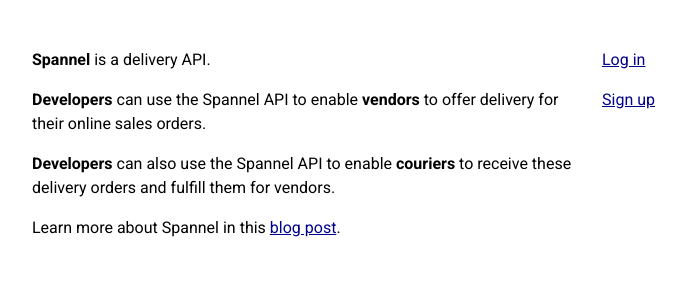
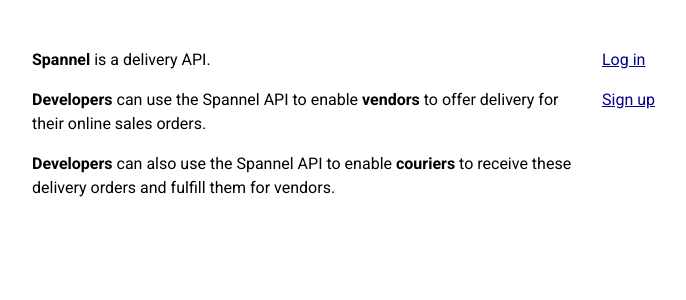
Before and after one commit to bneeland/spannel-api, a Django app: page / in a window 1280 px wide. Shown: the top 300 px of the page, without its empty margins (50-736 px from the left). Run offline with Django 3.2, Linux system fonts and the light colour scheme; some libraries are stand-ins or nearby versions.

Commit message:
Changed text on home page

```diff
--- a/web/front/templates/front/home_view.html
+++ b/web/front/templates/front/home_view.html
@@ -14,7 +14,6 @@
       <p><b>Spannel</b> is a delivery API.</p>
       <p><b>Developers</b> can use the Spannel API to enable <b>vendors</b> to offer delivery for their online sales orders.</p>
       <p><b>Developers</b> can also use the Spannel API to enable <b>couriers</b> to receive these delivery orders and fulfill them for vendors.</p>
-      <p>Learn more about Spannel in this <a href="https://spannel.medium.com/what-is-spannel-adb8f4dc8907" target="_blank">blog post</a>.</p>
     </div>
     <div class="col-lg mt-5 mt-lg-0">
       {% if user.is_authenticated %}
```
